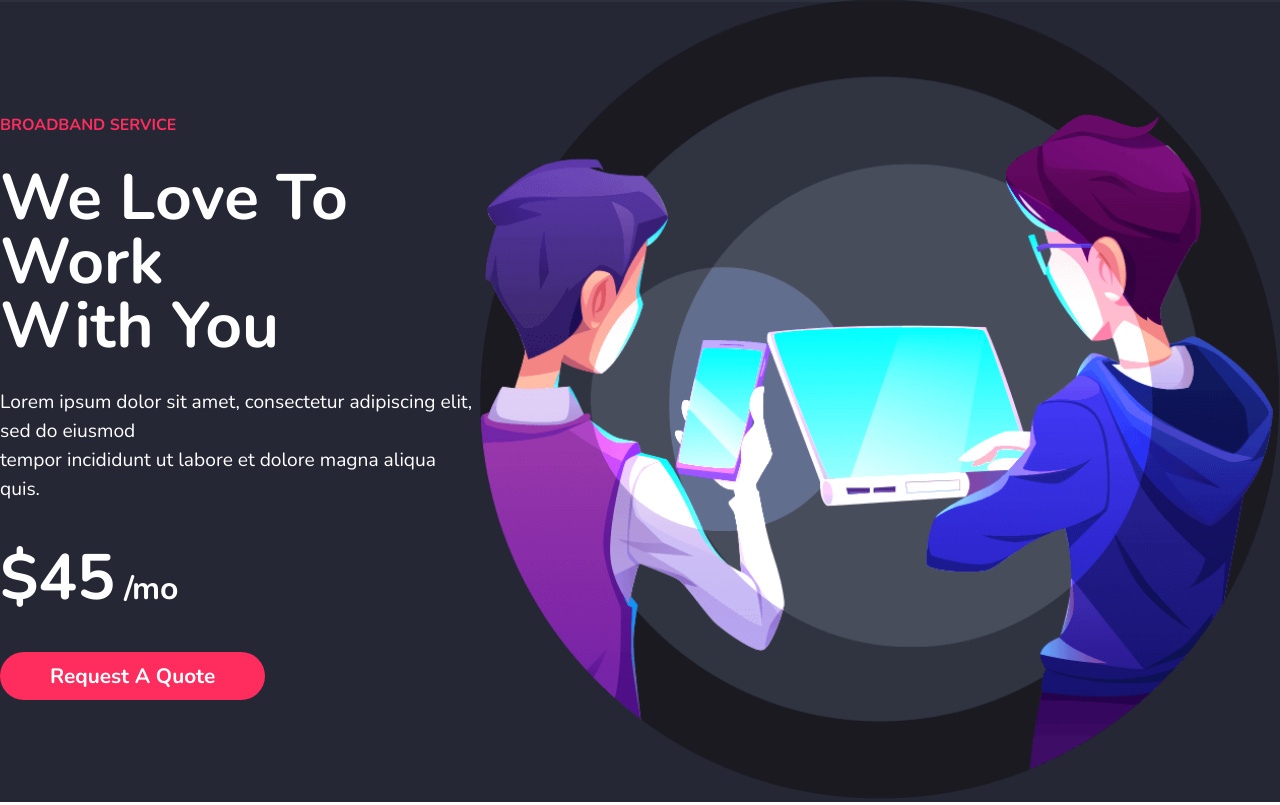
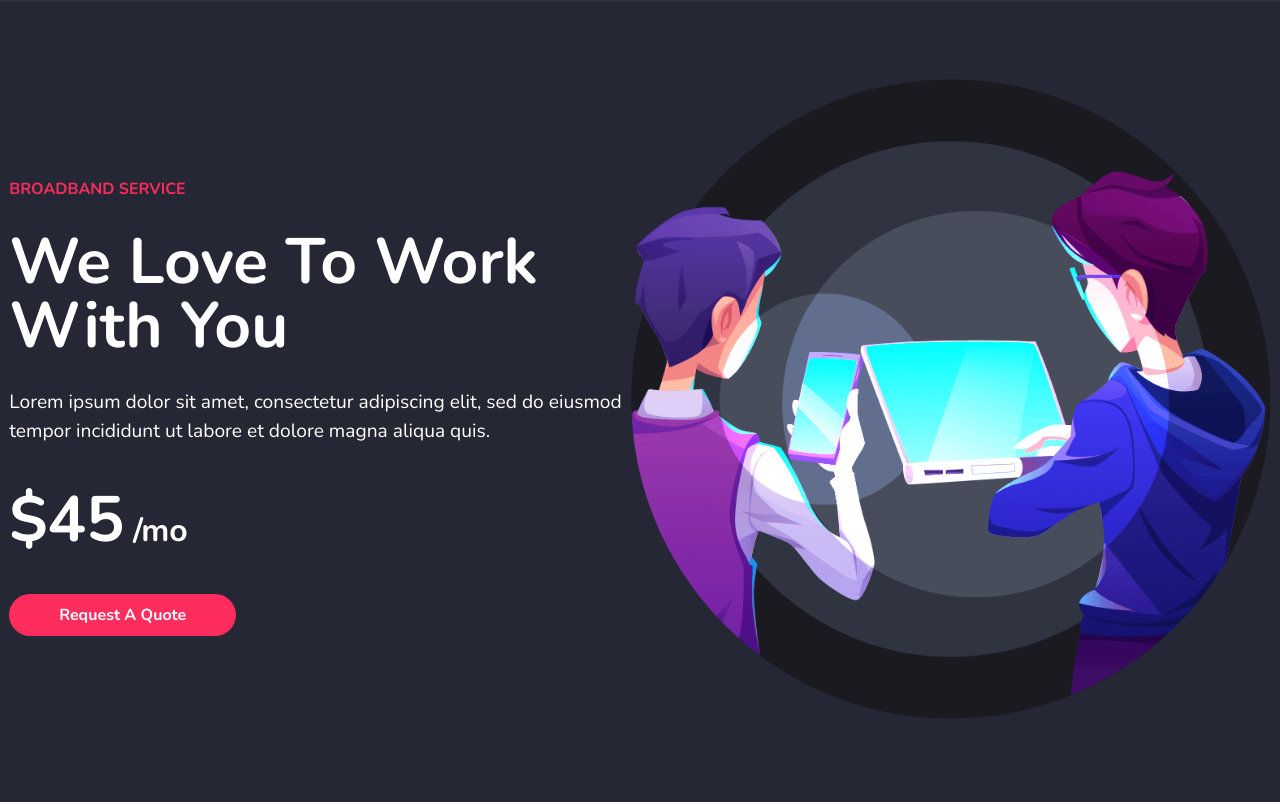
Before and after one commit to UrielCode/SilsoPage, a plain HTML site: page index.html in a window 1280 px wide. Shown: the part 78-883 px from the top of the page. Drawn offline with nearby package versions, Linux system fonts and the light colour scheme.

```diff
--- a/css/style.css
+++ b/css/style.css
@@ -57,7 +57,7 @@ header .principal p:nth-child(1){
 }
 
 header .principal img{
-  width: 50em;
+  width: 40em;
 }
 
 header .principal p:nth-child(3){
@@ -85,7 +85,7 @@ header .principal a{
   text-decoration: none;
   padding: 10px 50px;
   border-radius: 50px;
-  font-size: 1.3em;
+  font-size: 1em;
   font-family: nunito,sans-serif;
   font-weight: 700;
 }
```
